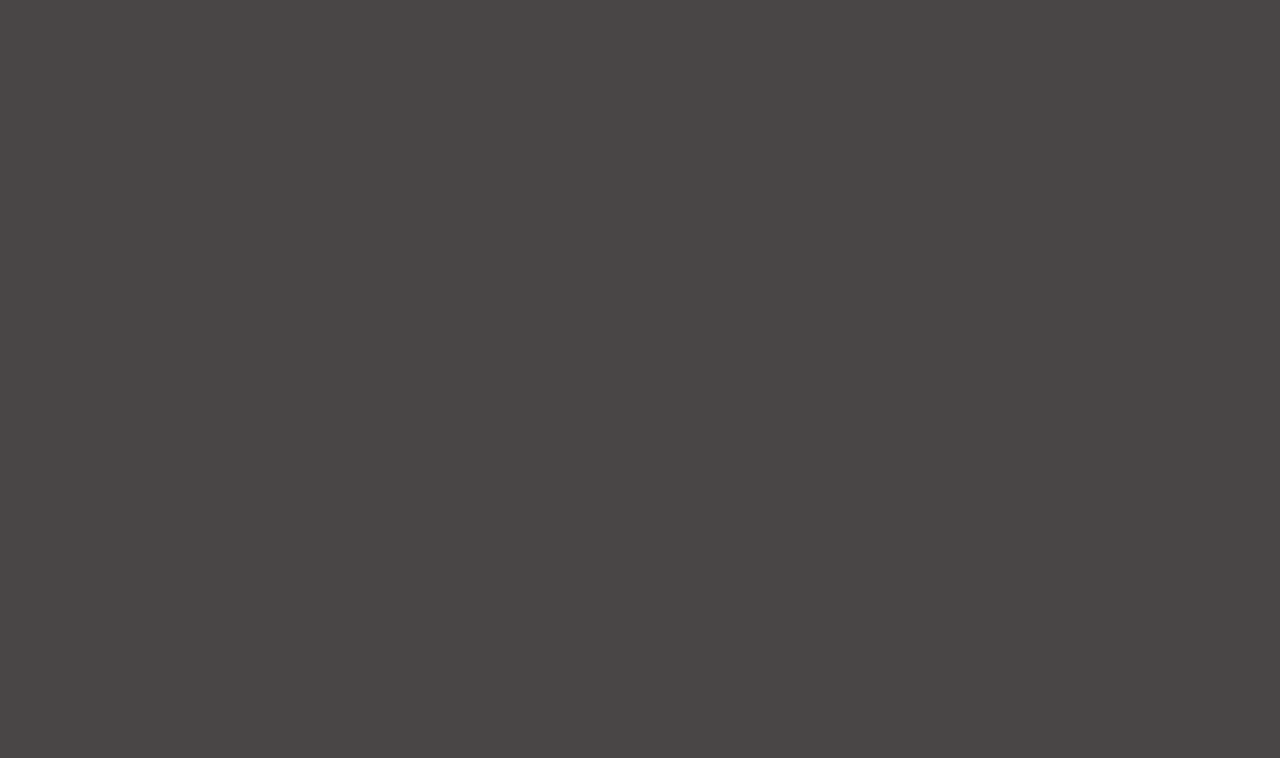
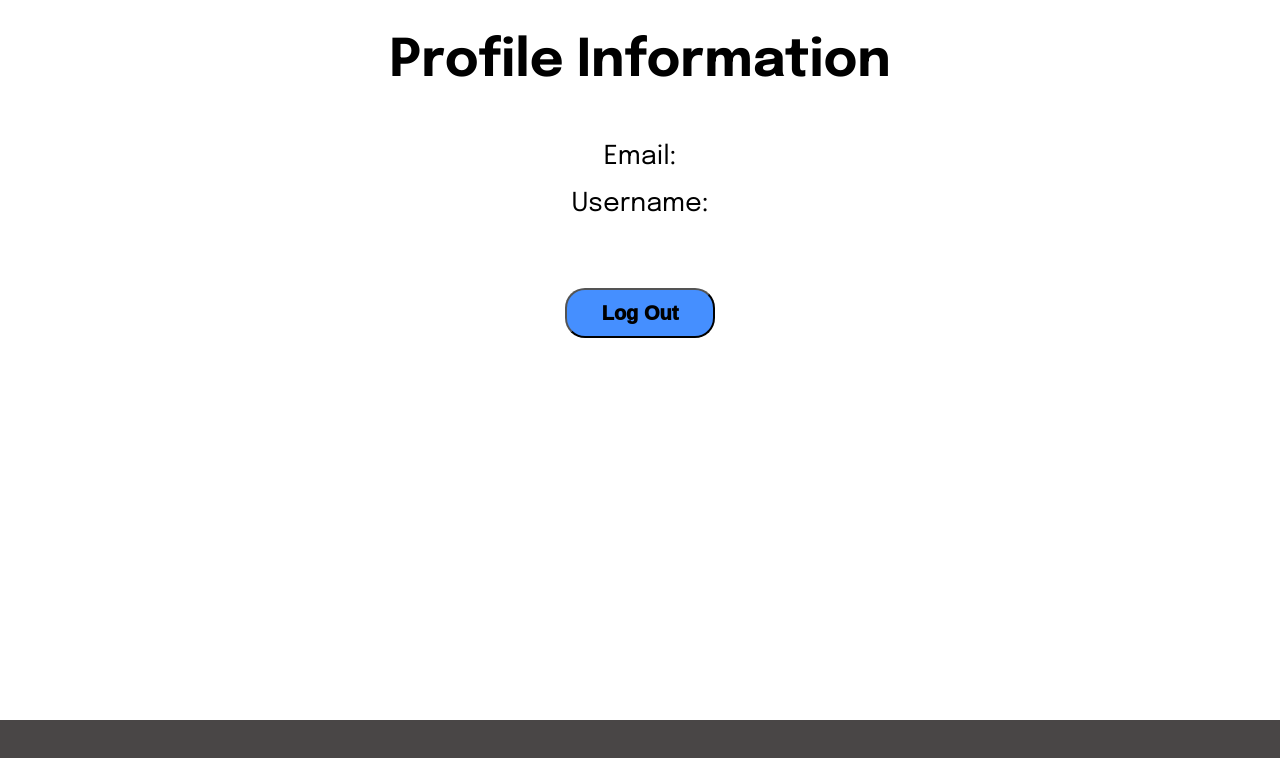
Before and after one commit to jhn816/lambdaphinance, a React (Create React App) app in the folder client/: page /Profile in a window 1280 px wide. Shown: the top 758 px of the page. Built offline with nearby package versions, Linux system fonts and the light colour scheme; no server answers.

Commit message:
css added to profile and log out button too

```diff
--- a/client/src/Components/Home.jsx
+++ b/client/src/Components/Home.jsx
@@ -5,20 +5,11 @@ import "./css/Home.css";
 
 const Home = ({loggedIn}) => {
 
-    const logOut = (event) => {
-        event.preventDefault();
-        localStorage.removeItem("token");
-        window.location.reload();
-    }
-
     const token = localStorage.getItem("token")
 
     return (
     (!token ? (<Login /> ) : (
         <div className="home-container">
-            <form onSubmit={logOut}>
-                    <button type="submit" > logout </button>
-            </form>
         </div>
 
         )
--- a/client/src/Components/Login.jsx
+++ b/client/src/Components/Login.jsx
@@ -46,7 +46,7 @@ const Login = () => {
     return (
         <div className="login-containers">
             <div className="login-titles">
-                <img src={Money} alt="money" class="money"/>
+                <img src={Money} alt="money" className="money"/>
                 <h1> Lambda Phinance</h1>
                 <h3> track all your expenses</h3>
             </div>
--- a/client/src/Components/Profile.jsx
+++ b/client/src/Components/Profile.jsx
@@ -1,11 +1,18 @@
 import React, { useEffect, useState } from "react";
-// import "./css/Profile.css"
-import { Link } from "react-router-dom";
+import "./css/Profile.css"
+import { Link, useNavigate } from "react-router-dom";
 
 const Profile = () => {
     const [email,setEmail] = useState("");
     const [username,setUsername] = useState("");
+    const navigate = useNavigate();
 
+    const logOut = (event) => {
+        event.preventDefault();
+        localStorage.removeItem("token");
+        navigate("/");
+        window.location.reload();
+    }
 
     useEffect( () => {
         fetch(`${process.env.REACT_APP_API_BASE_URL}/api/profile`, {
@@ -26,9 +33,15 @@ const Profile = () => {
     }, []);
 
     return (
-        <div>
-            <p>{email}</p>
-            <p>{username}</p>
+        <div className="profile-container">
+            <div className="information-container">
+                <div className="account-information">
+                    <h1> Profile Information</h1>
+                    <p>Email: {email}</p>
+                    <p>Username: {username}</p>
+                </div>
+                <button className="logout" onClick={logOut}> Log Out </button>
+            </div>
         </div>
 
     )
--- a/client/src/Components/Signup.jsx
+++ b/client/src/Components/Signup.jsx
@@ -47,7 +47,7 @@ const Signup = () => {
     return (
         <div className="signup-containers">
             <div className="signup-titles">
-                <img src={Money} alt="money" class="money"/>
+                <img src={Money} alt="money" className="money"/>
                 <h1> Lambda Phinance</h1>
                 <h3>a nu chapter</h3>
             </div>
--- a/client/src/Components/css/Navbar.css
+++ b/client/src/Components/css/Navbar.css
@@ -5,6 +5,8 @@
     z-index: 99;
     padding: 0px;
     margin: 0px;
+    filter: drop-shadow(0px 0px 5px black);
+
 }
 
 .navigation-bar ul a {
--- /dev/null
+++ b/client/src/Components/css/Profile.css
@@ -0,0 +1,51 @@
+.profile-container {
+    display: flex;
+    justify-content: center;
+    background-color: white;
+    color:black;
+    width: 100%;
+    height: 90vh;
+}
+
+.account-information {
+    display: flex;
+    flex-direction: column;
+    align-items: center;
+    width: 100%;
+    height: 80%;
+    border-radius: 20px;
+    gap: 20px;
+}
+
+.information-container {
+    display: flex;
+    flex-direction: column;
+    align-items: center;
+    width: 60%;
+    height: 50%;
+    border-radius: 20px;
+}
+
+.account-information p {
+    margin: 0px;
+}
+
+.information-container .logout{
+    width: 150px;
+    height: 50px;
+    font-size: 20px;
+    font-weight: 1000;
+    border-radius: 20px;
+    transition: .3s;
+    background-color: #458fff;
+}
+
+.information-container .logout:hover {
+    cursor: pointer;
+    transform: scale(1.04);
+    background-color: #2e80fb;
+}
+
+.information-container .logout:active {
+    transform: scale(1);
+}
```
